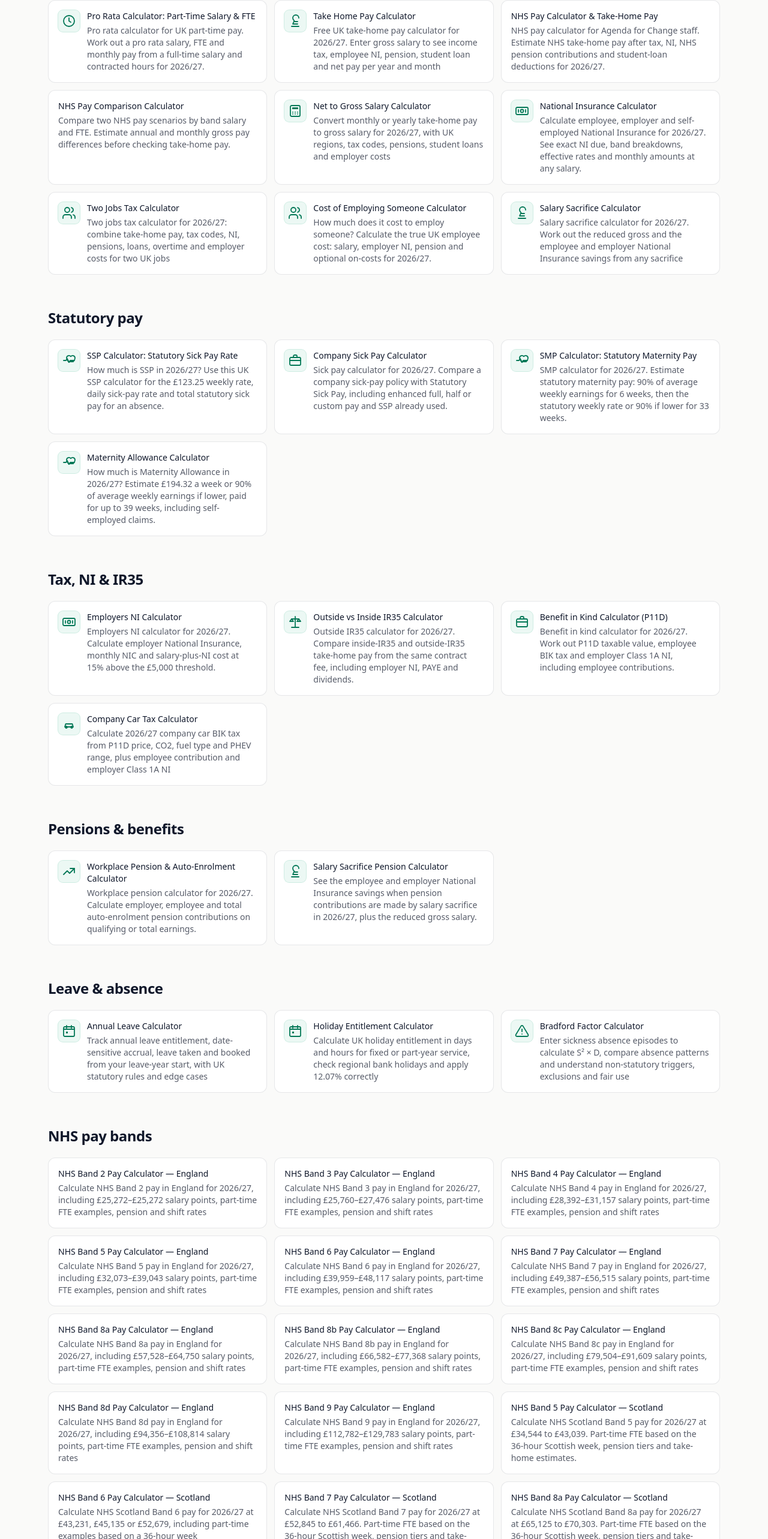
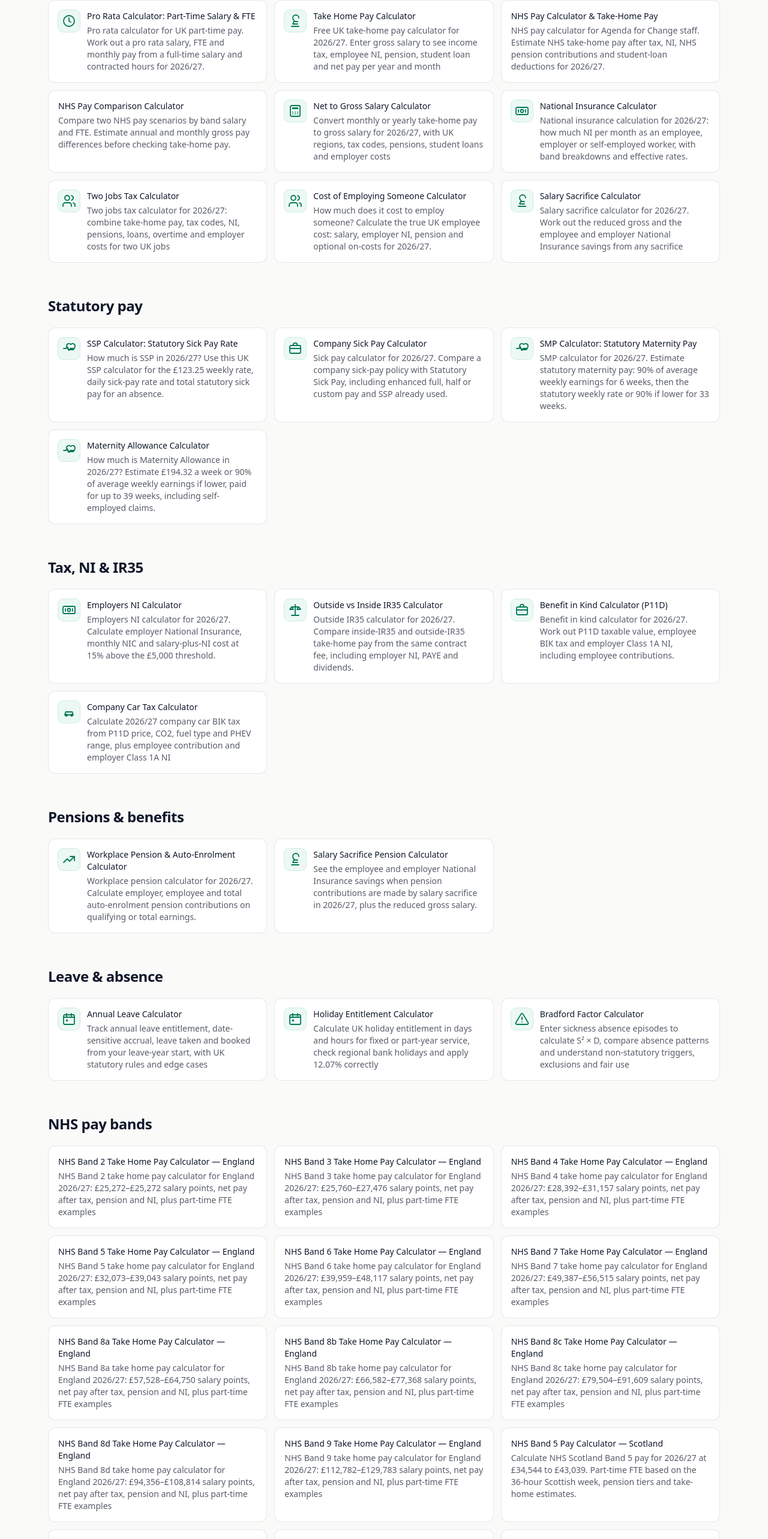
Before and after one commit to Zreeshah/employerscalculators, a Next.js app: page / in a window 1280 px wide. Shown: the part 1893-4459 px from the top of the page at 60% size. Built offline with nearby package versions, Linux system fonts and the light colour scheme.

Commit message:
optimize batch 3 pages from per-URL Ahrefs keyword research

```diff
--- a/content/calculators/holiday-entitlement.ts
+++ b/content/calculators/holiday-entitlement.ts
@@ -4,7 +4,7 @@
   type: "calculator",
   slug: "holiday-entitlement-calculator",
   kind: "holiday-entitlement",
-  title: "Holiday Entitlement Calculator UK 2026/27",
+  title: "Holiday Entitlement Calculator UK 2026/27: Pro Rata & Accrual",
   metaDescription:
     "Calculate UK holiday entitlement in days and hours for fixed or part-year service, check regional bank holidays and apply 12.07% correctly",
   h1: "Holiday Entitlement Calculator",
--- a/content/calculators/national-insurance.ts
+++ b/content/calculators/national-insurance.ts
@@ -6,7 +6,7 @@
   kind: "national-insurance",
   title: "National Insurance Calculator UK 2026/27",
   metaDescription:
-    "Calculate employee, employer and self-employed National Insurance for 2026/27. See exact NI due, band breakdowns, effective rates and monthly amounts at any salary.",
+    "National insurance calculation for 2026/27: how much NI per month as an employee, employer or self-employed worker, with band breakdowns and effective rates.",
   h1: "National Insurance Calculator",
   intro:
     "Use this **National Insurance calculator** to work out how much NI is due for 2026/27 as an employee, employer or self-employed worker. Enter an annual salary or profit figure to see the exact NI liability split across each threshold band, plus the effective rate and monthly amount. The calculator uses the official 2026/27 rates confirmed by HMRC, including the employee Primary Threshold at £12,570, the employer Secondary Threshold at £5,000 and the self-employed Class 4 thresholds.",
--- a/content/calculators/nhs.ts
+++ b/content/calculators/nhs.ts
@@ -129,9 +129,9 @@
     slug: nhsSlug(band, "england"),
     kind: "nhs-band",
     nhsPreset: { nation: "england", band, stepIndex: 0, hoursPerWeek: 37.5 },
-    title: `NHS Band ${band} Pay Calculator 2026/27 England`,
-    metaDescription: `Calculate NHS Band ${band} pay in England for 2026/27, including ${gbp(entry)}–${gbp(top)} salary points, part-time FTE examples, pension and shift rates`,
-    h1: `NHS Band ${band} Pay Calculator — England`,
+    title: `NHS Band ${band} Take Home Pay Calculator 2026/27 England`,
+    metaDescription: `NHS Band ${band} take home pay calculator for England 2026/27: ${gbp(entry)}–${gbp(top)} salary points, net pay after tax, pension and NI, plus part-time FTE examples`,
+    h1: `NHS Band ${band} Take Home Pay Calculator — England`,
     intro: `NHS Band ${band} basic pay in England is ${gbp(entry)}${entry === top ? "" : ` to ${gbp(top)}`} in 2026/27. Use the calculator to convert any official pay point to part-time pay by FTE, then check the band-specific guidance below for progression, NHS pension tiers and unsocial-hours payments. The figures are gross basic pay from 1 April 2026, before tax, pension and local additions.`,
     formulaExplainer: `The calculator uses **annual basic pay × FTE**. FTE is contracted weekly hours divided by the English Agenda for Change full-time week of 37.5 hours: 30 hours is 0.8 FTE, while 22.5 hours is 0.6 FTE. At the ${gbp(top)} Band ${band} point, 0.8 FTE is ${gbp(top * 0.8)} a year and 0.6 FTE is ${gbp(top * 0.6)}. Section 2 enhancements, overtime, High Cost Area Supplements and other allowances are separate from this basic-pay result.`,
     howToSteps: [
--- a/content/guides/ssp-vs-company-sick-pay.ts
+++ b/content/guides/ssp-vs-company-sick-pay.ts
@@ -3,7 +3,7 @@
 export default guide({
   type: "guide",
   slug: "ssp-vs-company-sick-pay",
-  title: "SSP vs Company Sick Pay: UK Employer Guide",
+  title: "Company Sick Pay vs SSP: UK Employer Guide 2026/27",
   metaDescription:
     "Compare SSP vs company sick pay, including statutory and contractual rights, inclusive and additive policies, payroll treatment and worked examples",
   h1: "SSP vs Company Sick Pay",
```
